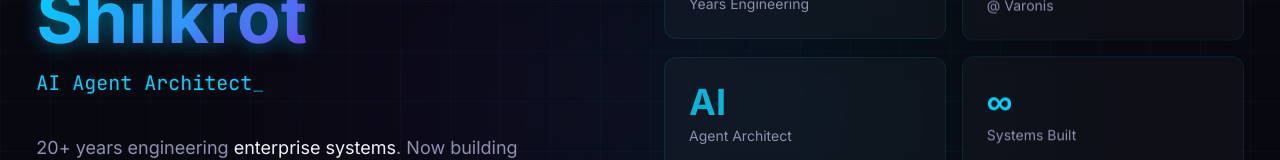
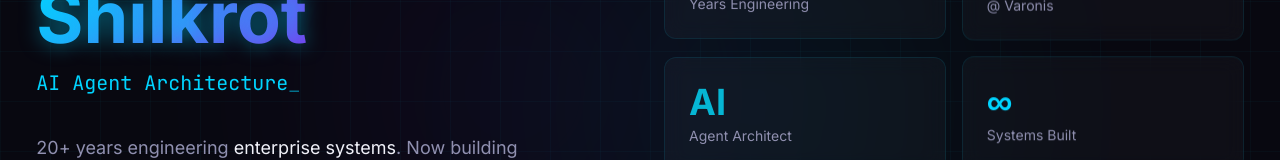
Before and after one commit to gek007/professional-site, a Next.js app: page / in a window 1280 px wide. Shown: the part 299-459 px from the top of the page. Built offline with nearby package versions, Linux system fonts and the light colour scheme.

Commit message:
fix: update typing text to 'AI Agent Architecture'
Made-with: Cursor

```diff
--- a/components/Hero.tsx
+++ b/components/Hero.tsx
@@ -5,7 +5,7 @@ import { ChevronDown, Github, Linkedin, Mail } from "lucide-react";
 
 const TYPING_TEXTS = [
   "Senior Software Engineer",
-  "AI Agent Architect",
+  "AI Agent Architecture",
   "GenAI Engineer",
   "Distributed Systems Expert",
   "Cybersecurity Engineer",
```
